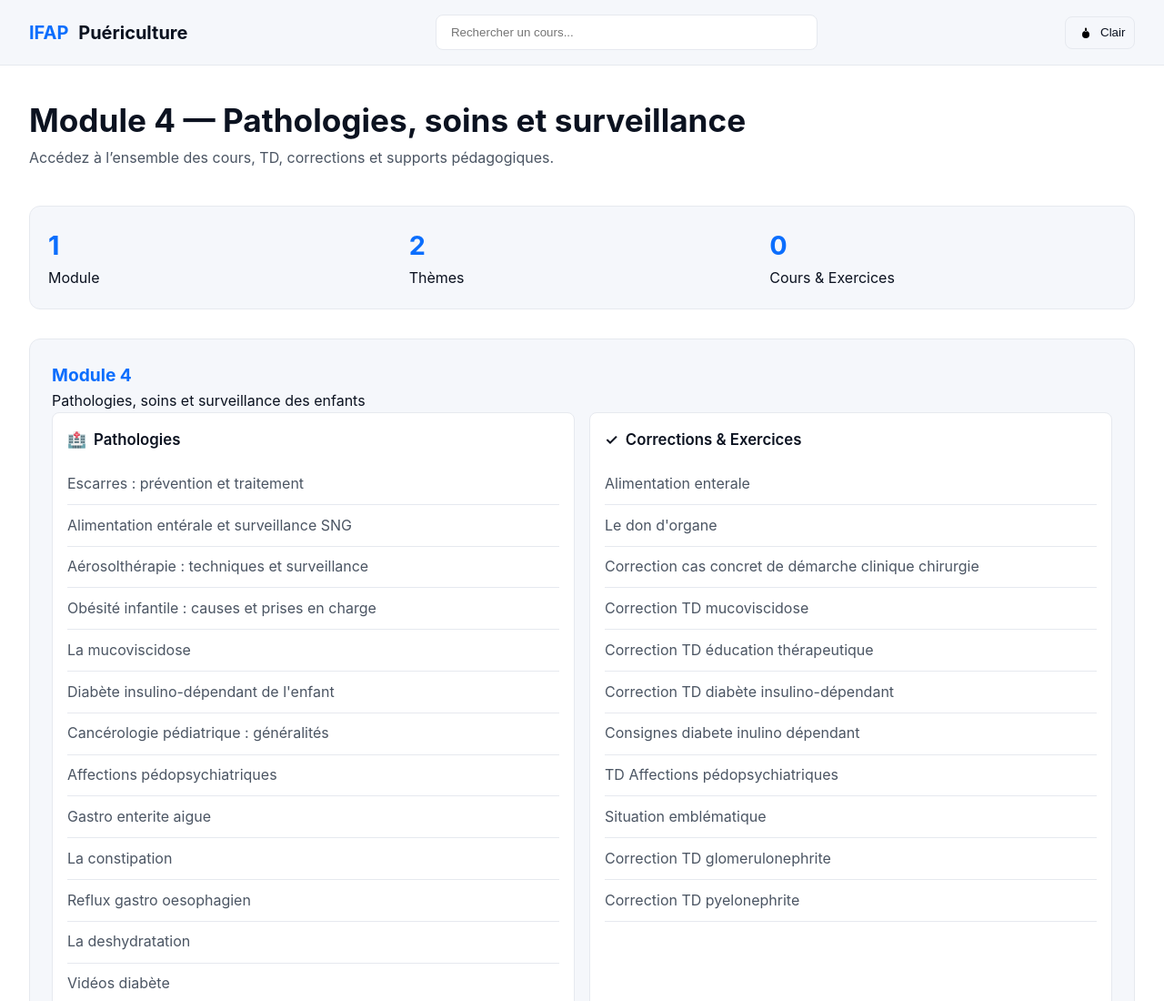
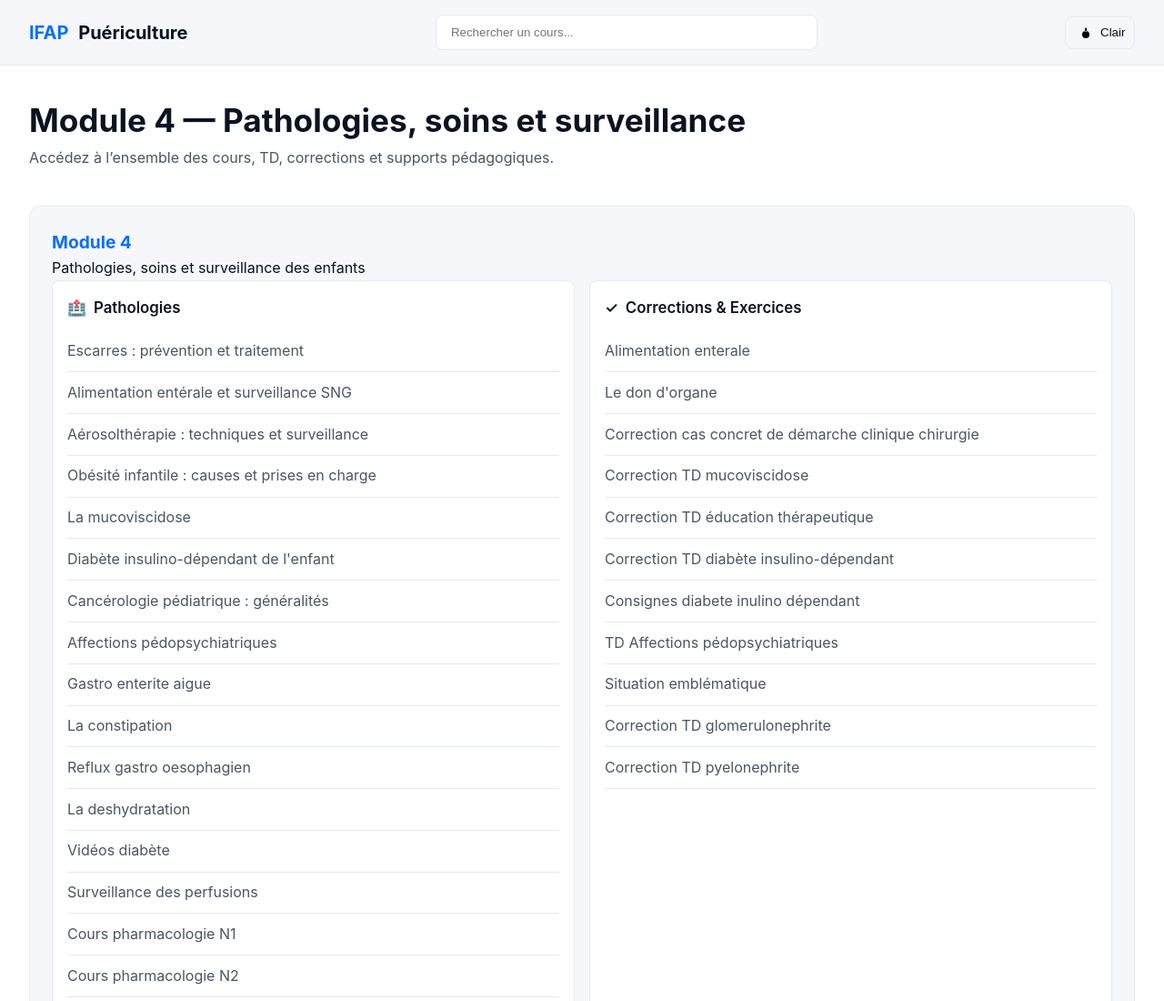
Before and after one commit to Prampart/Projet-Site-web-IFAP, a plain HTML site: page Module_4/Module_4_Accueil.html in a window 1280 px wide. Shown: the top 1100 px of the page at 91% size. Drawn offline with Linux system fonts and the light colour scheme.

Commit message:
Update Module_4_Accueil.html

```diff
--- a/Module_4/Module_4_Accueil.html
+++ b/Module_4/Module_4_Accueil.html
@@ -168,23 +168,6 @@
             color: var(--text-secondary);
         }
 
-        /* Stats */
-        .stats-bar {
-            display: grid;
-            grid-template-columns: repeat(auto-fit, minmax(150px, 1fr));
-            gap: 1rem;
-            background: var(--bg-secondary);
-            padding: 1.25rem;
-            border-radius: 12px;
-            border: 1px solid var(--border-color);
-            margin-bottom: 2rem;
-        }
-
-        .stat-number {
-            font-size: 1.8rem;
-            font-weight: 700;
-            color: var(--accent);
-        }
 
         /* Modules */
         .module-card {
@@ -291,21 +274,6 @@
             <p>Accédez à l’ensemble des cours, TD, corrections et supports pédagogiques.</p>
         </section>
 
-        <!-- STATS -->
-        <div class="stats-bar module-animate">
-            <div class="stat-item">
-                <div class="stat-number" id="stat-modules">1</div>
-                <div class="stat-label">Module</div>
-            </div>
-            <div class="stat-item">
-                <div class="stat-number" id="stat-themes">2</div>
-                <div class="stat-label">Thèmes</div>
-            </div>
-            <div class="stat-item">
-                <div class="stat-number" id="stat-cours">0</div>
-                <div class="stat-label">Cours & Exercices</div>
-            </div>
-        </div>
 
         <!-- MODULE -->
         <section class="modules-section module-animate">
```
